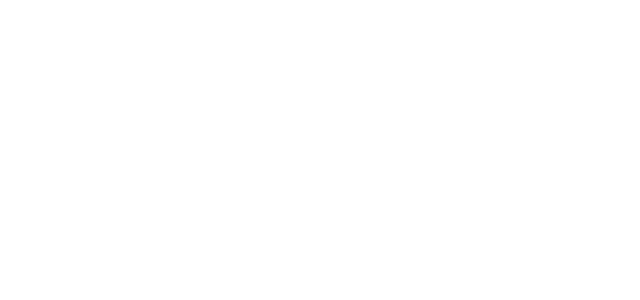
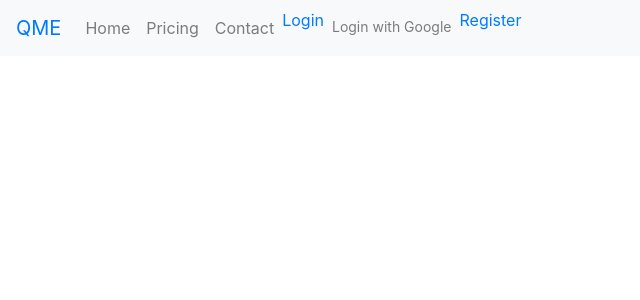
Before and after one commit to Simonm17/qme_scheduler, a React (Create React App) app in the folder frontend/: page /users in a window 1280 px wide. Shown: the top 300 px of the page, without its empty margins (0-640 px from the left). Built offline with nearby package versions, Linux system fonts and the light colour scheme.

Commit message:
moved Login from comp to pages, using nexted routing for auth pages

```diff
--- a/frontend/src/App.js
+++ b/frontend/src/App.js
@@ -23,21 +23,9 @@ function App() {
         <Route exact path='/'>
           <HomePage />
         </Route>
-        <Route path='/login'>
+        <Route path='/users'>
           <Auth />
         </Route>
-        <Route path='/register'>
-          <Register />
-        </Route>
-        <Route
-          path="/confirm-email/:code"
-          render={
-            locationProps =>
-            <ConfirmEmail
-              params={locationProps}
-            />
-          }
-        />
       </Switch>
 
     </BrowserRouter>
--- a/frontend/src/components/Nav.js
+++ b/frontend/src/components/Nav.js
@@ -1,7 +1,7 @@
 import React, { useEffect, useState, useContext } from 'react';
 import { Link } from 'react-router-dom';
 import { Navbar, Nav, Form, FormControl, Button } from 'react-bootstrap';
-import Login from './auth/Login';
+import Login from '../pages/auth/Login';
 import Logout from './auth/Logout';
 import { TokenContext } from '../TokenContext';
 import { MessageContext } from '../MessageContext';
@@ -37,11 +37,11 @@ const HomeNav = () => {
                             </>
                             :
                             <>
-                                <Link to='/login'>Login</Link>
+                                <Link to='/users/login'>Login</Link>
                                 <Nav.Link href="#" className='small'>Login with Google</Nav.Link>
 
                                 <Link to={{
-                                    pathname: `/register`
+                                    pathname: `/users/register`
                                 }}>Register</Link>
                             </>
                         }
--- a/frontend/src/pages/auth/Auth.js
+++ b/frontend/src/pages/auth/Auth.js
@@ -1,15 +1,34 @@
 import React from 'react';
-import Login from '../../components/auth/Login';
+import Login from './Login';
 import Nav from '../../components/Nav';
-import { Link } from 'react-router-dom';
-
+import { Link, useRouteMatch, Switch, Route } from 'react-router-dom';
+import Register from './Register';
+import ConfirmEmail from './ConfirmEmail';
 
 function Auth() {
+
+    let { path, url } = useRouteMatch();
+
     return (
         <>
             <Nav />
-            <Login />
-            <Link to='/register'>Register </Link>
+            <Switch>
+                <Route path={`${path}/login`}>
+                    <Login />
+                </Route>
+                <Route path={`${path}/register`}>
+                    <Register />
+                </Route>
+                <Route
+                    path={`${path}/confirm-email/:code`}
+                    render={
+                        locationProps =>
+                        <ConfirmEmail
+                        params={locationProps}
+                        />
+                    }
+                />
+            </Switch>
         </>
     )
 }
--- a/frontend/src/components/auth/Login.js
+++ b/frontend/src/pages/auth/Login.js
@@ -4,7 +4,7 @@ import { Form, FormControl, Button } from 'react-bootstrap';
 import { baseBackendUrl } from '../../urls';
 import { TokenContext } from '../../TokenContext';
 import { MessageContext } from '../../MessageContext';
-import ResendEmail from './ResendEmail';
+import ResendEmail from '../../components/auth/ResendEmail';
 
 function Login() {
     const [email, setEmail] = useState('');
--- a/frontend/src/pages/auth/Register.js
+++ b/frontend/src/pages/auth/Register.js
@@ -54,7 +54,6 @@ function Register() {
 
     return (
         <>
-        <Nav />
         {sent?
             <p>An email has been sent to your email address. Please check your inbox.</p>
             :
```
